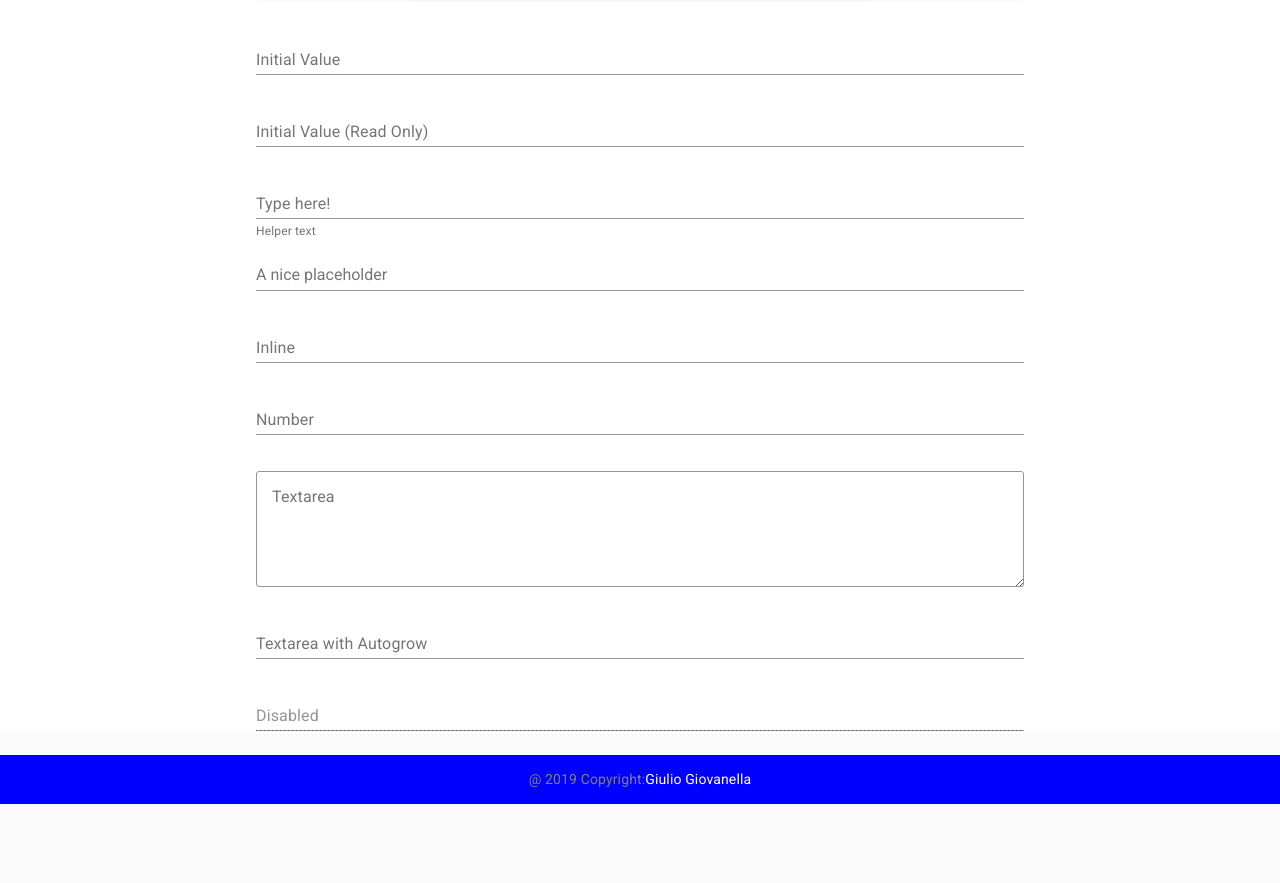
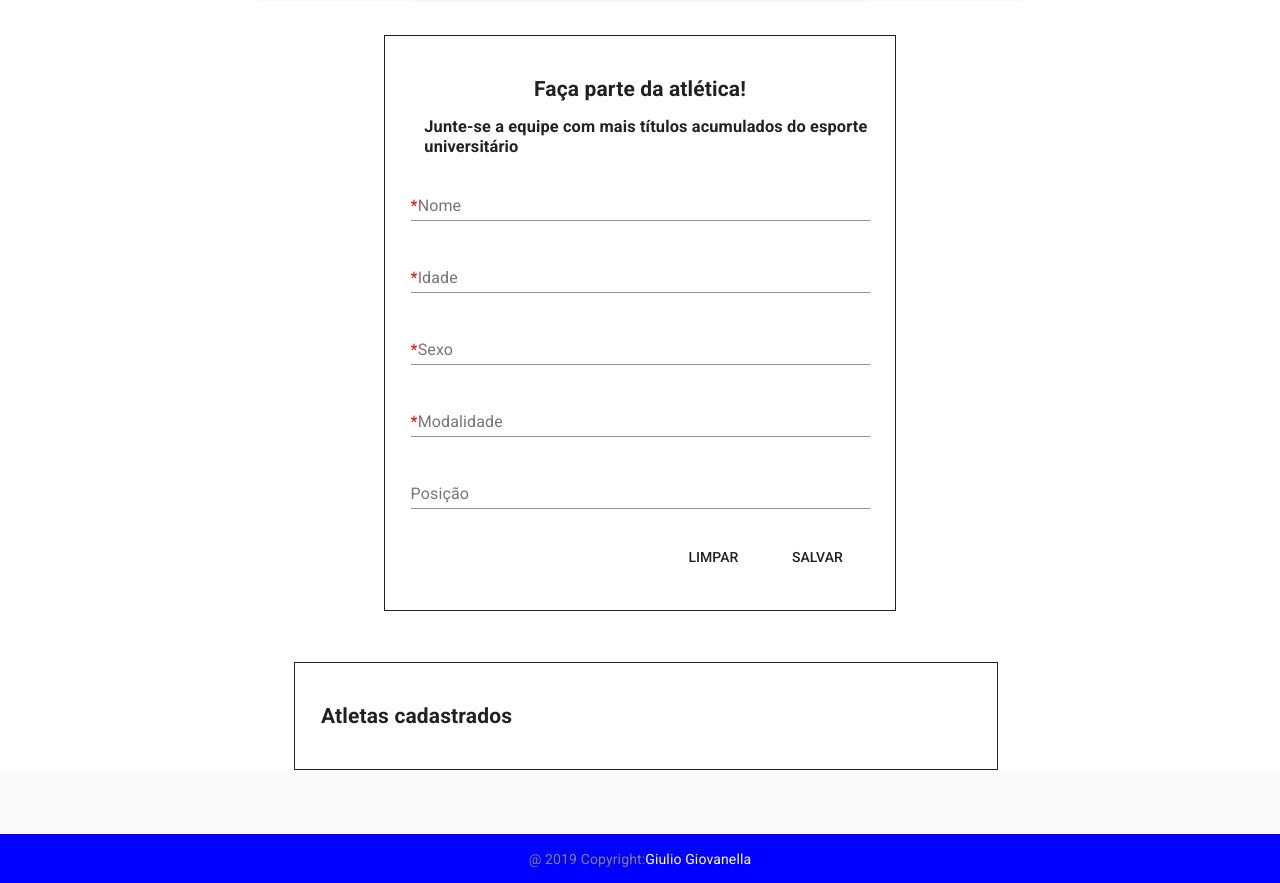
Before and after one commit to giulio7771/ProgIII_TrabII_Vue_Material, a plain HTML site: page feed.html in a window 1280 px wide. Shown: the part 461-1344 px from the top of the page. Before the commit the page ends 1265 px from the top, so only its background shows below. Drawn offline with nearby package versions, Linux system fonts and the light colour scheme.

Commit message:
updating from note

```diff
--- a/feed.css
+++ b/feed.css
@@ -1,8 +1,33 @@
 /*Section*/
+#limpar,#salvar{
+    float:right;
+}
+span{
+    color:red;
+}
+#vue-table{
+    width:55%;
+    margin-left: 23%;
+    padding: 2%;
+    border-style: solid;
+    border-width: 1px;
+
+}
 #cadastro{
-    width: 60%;
-    margin-left: 20%;
-    padding-top: 2%;
+    width: 40%;
+    margin-left: 30%;
+    margin-top: 3%;
+    margin-bottom: 4%;
+    padding: 2%;
+    padding-bottom: 6%;
+    border-style: solid;
+    border-width: 1px;
+}
+#cadastro h2{
+    text-align: center;
+}
+#cadastro h3{
+    padding-left: 3%;
 }
 .md-card{
     padding-top: 2%;
@@ -89,4 +114,5 @@ footer{
     text-align: center;
     padding: .05%;
     margin-bottom: 0%;
+    margin-top: 5%;
 }
--- a/feed.html
+++ b/feed.html
@@ -108,53 +108,64 @@
 
 
             <div id="cadastro">
+                <header><h2>Faça parte da atlética!</h2>
+                        <h3>Junte-se a equipe com mais títulos
+                            acumulados do esporte universitário</h3>
+                </header>
                 <md-field>
-                    <label>Initial Value</label>
-                    <md-input v-model="initial"></md-input>
+                    <label><span>*</span>Nome</label>
+                    <md-input v-model="initial" id="nome"></md-input>
                 </md-field>
 
                 <md-field>
-                    <label>Initial Value (Read Only)</label>
-                    <md-input v-model="initial" readonly></md-input>
+                    <label><span>*</span>Idade</label>
+                    <md-input v-model="number" type="number" id="idade"></md-input>
+                </md-field>
+                <md-field>
+                    <label><span>*</span>Sexo</label>
+                    <md-input v-model="initial" id="sexo"></md-input>
+                </md-field>
+                <md-field>
+                    <label><span>*</span>Modalidade</label>
+                    <md-input v-model="initial" id="modalidade"></md-input>
+                </md-field>
+                <md-field>
+                    <label>Posição</label>
+                    <md-input v-model="initial" id="posicao"></md-input>
                 </md-field>
 
-                <md-field>
-                    <label>Type here!</label>
-                    <md-input v-model="type"></md-input>
-                    <span class="md-helper-text">Helper text</span>
-                </md-field>
-
-                <md-field>
-                    <label>With label</label>
-                    <md-input v-model="withLabel" placeholder="A nice placeholder"></md-input>
-                </md-field>
-
-                <md-field md-inline>
-                    <label>Inline</label>
-                    <md-input v-model="inline"></md-input>
-                </md-field>
-
-                <md-field>
-                    <label>Number</label>
-                    <md-input v-model="number" type="number"></md-input>
-                </md-field>
-
-                <md-field>
-                    <label>Textarea</label>
-                    <md-textarea v-model="textarea"></md-textarea>
-                </md-field>
-
-                <md-field>
-                    <label>Textarea with Autogrow</label>
-                    <md-textarea v-model="autogrow" md-autogrow></md-textarea>
-                </md-field>
-
-                <md-field>
-                    <label>Disabled</label>
-                    <md-input v-model="disabled" disabled></md-input>
-                </md-field>
+                <div id="salvar">
+                    <md-button>Salvar</md-button>
+                </div>
+                <div id="limpar">
+                    <md-button>Limpar</md-button>
+                </div>
             </div>
 
+
+            <div id="vue-table">
+                <header>
+                    <h2>Atletas cadastrados</h2>
+                </header>
+                <md-table v-model="pessoas">
+                    <md-table-row>
+                        <md-table-head md-numeric>Nome</md-table-head>
+                        <md-table-head>Idade</md-table-head>
+                        <md-table-head>Sexo</md-table-head>
+                        <md-table-head>Modalidade</md-table-head>
+                        <md-table-head>Posição</md-table-head>
+                    </md-table-row>
+
+                    <md-table-row slot-scope="{ item }">
+                        <md-table-cell>{{item.nome}}</md-table-cell>
+                        <md-table-cell md-numeric>{{item.idade}}</md-table-cell>
+                        <md-table-cell>{{item.sexo}}</md-table-cell>
+                        <md-table-cell>{{item.modalidade}}</md-table-cell>
+                        <md-table-cell>{{item.posicao}}</md-table-cell>
+                    </md-table-row>
+
+                </md-table>
+            </div>
 
 
         </section>
@@ -177,21 +188,59 @@
                 disabled: null
             })
         }
+
     </script>
 
 </div>
 
 <script src="https://unpkg.com/vue"></script>
 <script src="https://unpkg.com/vue-material@beta"></script>
-<style>
 
-</style>
 <script>
     Vue.use(VueMaterial.default)
 
     new Vue({
-        el: '#app'
+        el: '#app',
+        data: () => ({
+            pessoas: []
+        })
     })
+    //var pessoas = [];
+
+    var nome = document.querySelector('#nome');
+    var idade = document.querySelector('#idade');
+    var sexo = document.querySelector('#sexo');
+    var modalidade = document.querySelector('#modalidade');
+    var posicao = document.querySelector('#posicao');
+
+    var btnLimpar = document.querySelector('#limpar');
+    var btnSalvar = document.querySelector('#salvar');
+
+    var tabela = document.querySelector('#vue-table md-table');
+
+    btnLimpar.onclick = cleanForm;
+    function cleanForm() {
+        nome.value = "";
+        idade.value = "";
+        sexo.value = "";
+        modalidade.value = "";
+        posicao.value = "";
+    }
+
+    btnSalvar.onclick = function () {
+        var pessoa= {
+            nome:nome.value,
+            idade:idade.value,
+            sexo:sexo.value,
+            modalidade:modalidade.value,
+            posicao:posicao.value
+        }
+        pessoas.push(pessoa);
+        renderTable();
+    }
+    function renderTable(){
+
+    }
 </script>
 </body>
 </html>
--- a/index.css
+++ b/index.css
@@ -34,10 +34,12 @@ form{
 #log-in{
     padding-top: 9%;
     float: right;
+    margin-right: 0%;
+    padding-right: 0%;
+    margin-left: 30%;
 }
 #sign-up{
     padding-top: 9%;
-    margin-left: 60%;
     float: left;
 }
 #sign-up md-button{
```
Also changed, not shown: index.html (+10 -3 lines).
